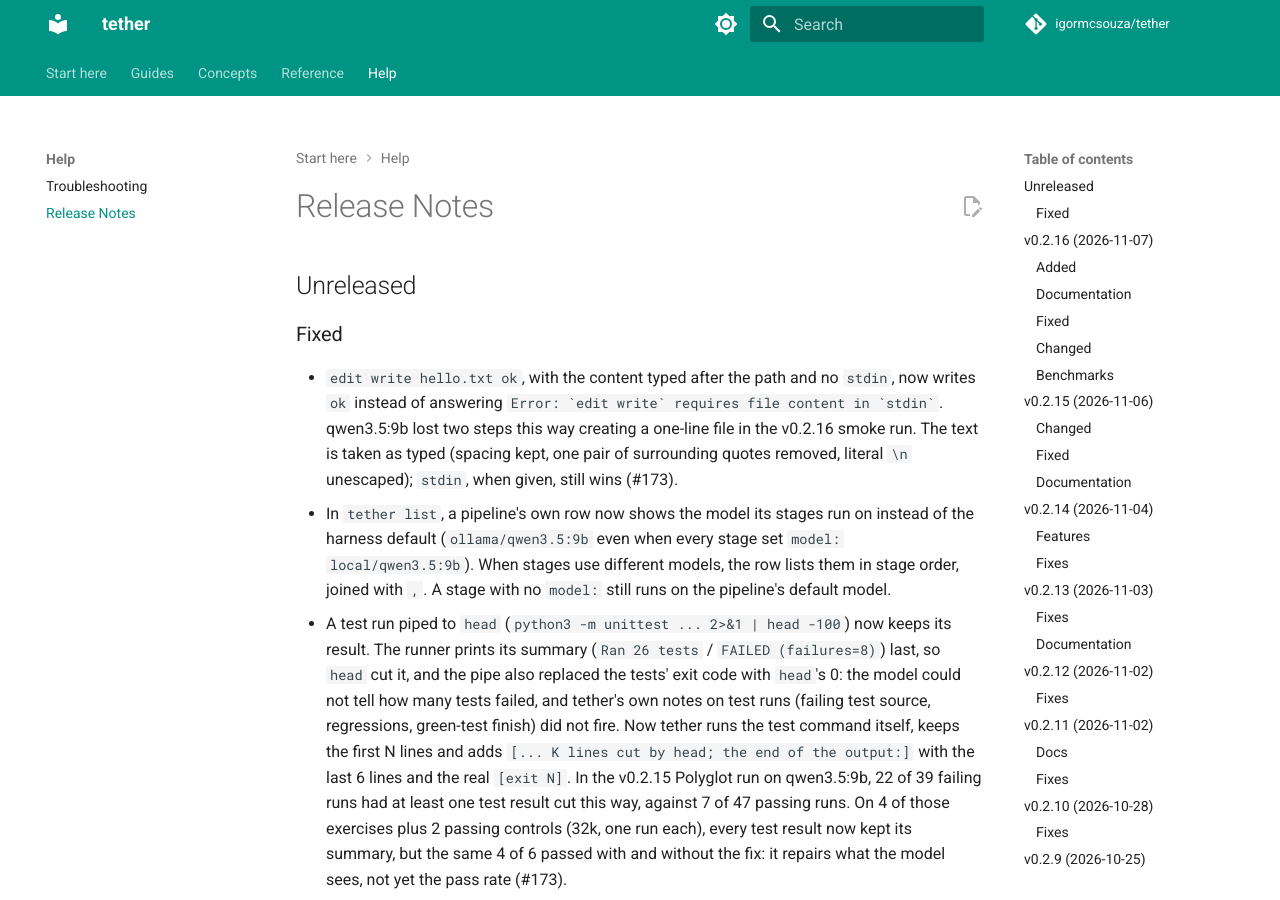
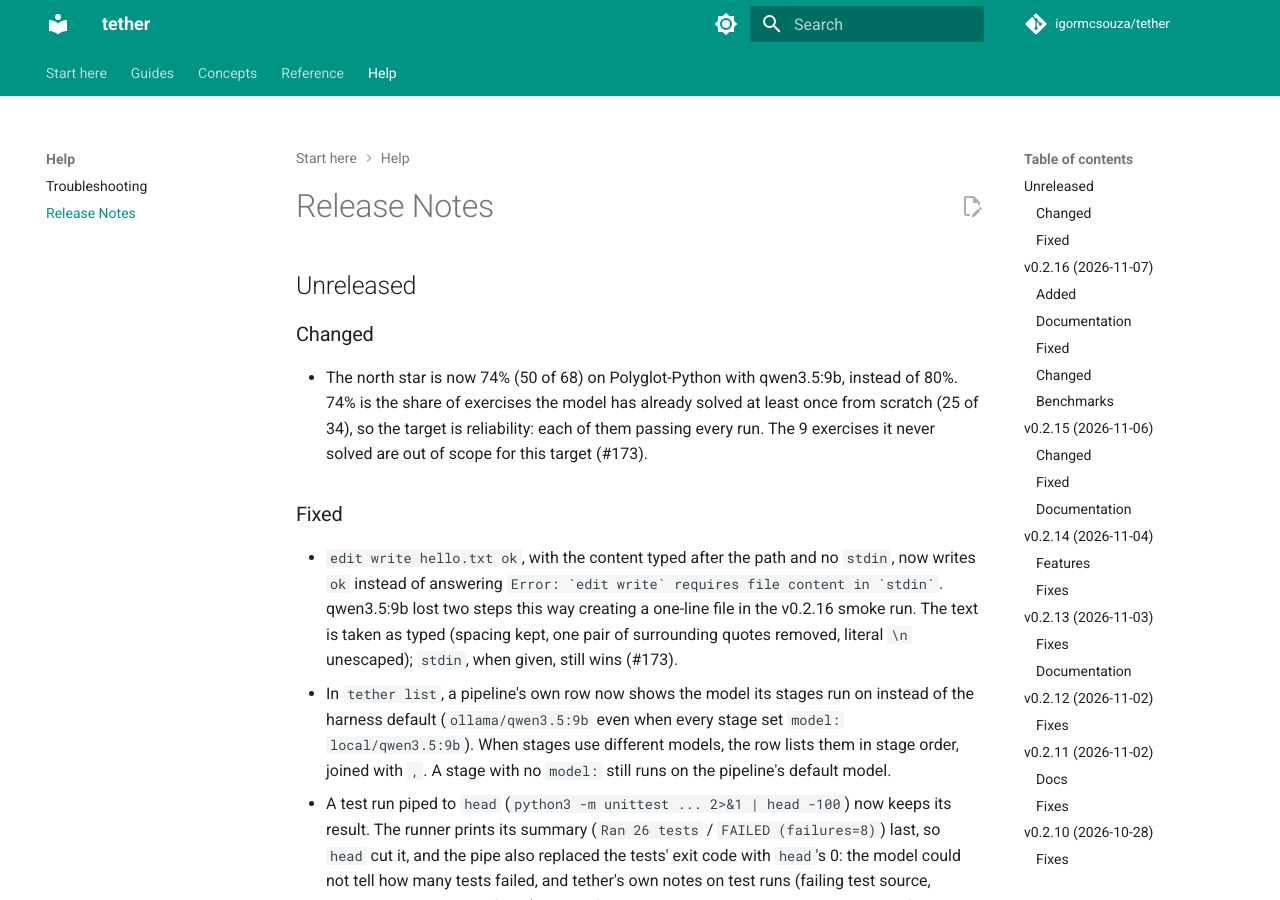
Before and after one commit to igormcsouza/tether, an MkDocs documentation site: the page built from docs/release-notes.md, in a window 1280 px wide and 900 px high. Built offline with MkDocs 1.6.1 and Material for MkDocs 9.7.7, drawn with Linux system fonts in a browser that asks for light colours; comment, search, counter and statistics services are not loaded.

Commit message:
docs: north star is 74% on qwen3.5:9b (#173) (#248)
PO decision: the north star goes from 80% to 74% (50 of 68) on
Polyglot-Python with qwen3.5:9b.

Why 74%: across every from-scratch qwen3.5:9b Polyglot run we have
(v0.2.15 full run, the 32k confirm run, the head lab), 25 of 34
exercises passed at least once. 25 x 2 runs = 50 of 68. That is what the
model can already do; the work is making those 25 pass every run. 9
exercises never passed from scratch (bowling, connect, forth, hangman,
react, rest-api, scale-generator, sgf-parsing, transpose) and are out of
scope for this target. For scale, the best published harness for this
model (little-coder) reports 52.9% on the same 34 Python exercises.

Changes: AGENTS.md North Star (and the two places that repeated 80%),
README benchmark paragraph, release notes.

Docs only, no e2e needed.

north star: target 80% -> 74% (no code change; current ~66% est.,
v0.2.15 58.8%)

🤖 Generated with [Claude Code](https://claude.com/claude-code)

Co-authored-by: Claude Opus 5.5 <noreply@anthropic.com>

```diff
--- a/docs/release-notes.md
+++ b/docs/release-notes.md
@@ -1,6 +1,10 @@
 # Release Notes
 
 ## Unreleased
+
+### Changed
+
+- The north star is now 74% (50 of 68) on Polyglot-Python with qwen3.5:9b, instead of 80%. 74% is the share of exercises the model has already solved at least once from scratch (25 of 34), so the target is reliability: each of them passing every run. The 9 exercises it never solved are out of scope for this target (#173).
 
 ### Fixed
 
```
Also changed, not shown: AGENTS.md (+3 -3 lines), README.md (+1 -1 lines).
